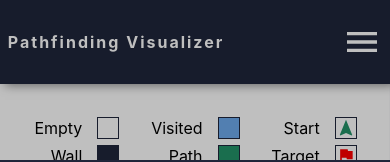
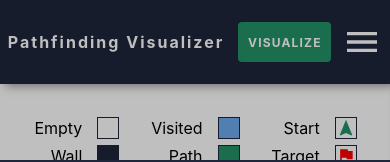
Before and after one commit to greg-solomon/pathfinding-algorithm-visualizer, a React (Create React App) app: page / in a window 390 px wide. Shown: the top 162 px of the page. Built offline with nearby package versions, Linux system fonts and the light colour scheme.

Commit message:
fixed start and target node svg sizing and added visualize button to mobile menu

```diff
--- a/src/components/Controls.js
+++ b/src/components/Controls.js
@@ -95,6 +95,11 @@ function Controls({ menuOpen, toggle, hasAnimated, setHasAnimated, clearPath, gr
     }
     setSelectedAlgorithm(e.value);
   }
+
+  const visualizeAndCloseMenu = () => {
+    handleVisualization();
+    toggle(false);
+  }
   return (
     <>
       <nav>
@@ -116,6 +121,7 @@ function Controls({ menuOpen, toggle, hasAnimated, setHasAnimated, clearPath, gr
         <MobileControls
           menuOpen={menuOpen}
           toggle={toggle}
+          closeMenu={visualizeAndCloseMenu}
         />
       </nav >
       <SideMenu
--- a/src/components/MobileControls.js
+++ b/src/components/MobileControls.js
@@ -2,10 +2,11 @@ import React from 'react'
 import { MdMenu } from 'react-icons/md'
 
 
-function MobileControls({menuOpen, toggle}) {
+function MobileControls({menuOpen, toggle, closeMenu}) {
 
   return (
     <div className="hide-large">
+      <button className="btn" onClick={closeMenu}>Visualize</button>
       <MdMenu size="2.5rem" onClick={() => toggle(!menuOpen)}/>
     </div>
   )
--- a/src/components/Node.js
+++ b/src/components/Node.js
@@ -11,8 +11,8 @@ const Node = React.memo((props) => {
       onMouseOver={e => handleMouseOver(e, row, col)}
       onMouseUp={handleMouseUp}
     >
-      {isStart && <MdNavigation size="3rem" color="rgb(35, 146, 104)" />}
-      {isTarget && <MdFlag size="3rem" color="red" />}
+      {isStart && <MdNavigation size="100%" color="rgb(35, 146, 104)" />}
+      {isTarget && <MdFlag size="100%" color="red" />}
       {weight !== 1 && `${weight}x`}
     </div>
   )
--- a/src/components/SideMenu.js
+++ b/src/components/SideMenu.js
@@ -28,11 +28,6 @@ function SideMenu({menuOpen, toggle,clearPath, resetGrid, isSelectingStart, hand
 
   const handleTargetSelectionAndCloseMenu = () => {
     handleTargetSelection();
-    toggle(false);
-  }
-
-  const visualizeAndCloseMenu = () => {
-    handleVisualization();
     toggle(false);
   }
 
@@ -103,7 +98,7 @@ function SideMenu({menuOpen, toggle,clearPath, resetGrid, isSelectingStart, hand
             isSearchable={false}
             defaultValue={null}  />
         </div>
-        <button className="btn" onClick={visualizeAndCloseMenu}>Visualize</button>
+
       </animated.div>
   )
 }
```
